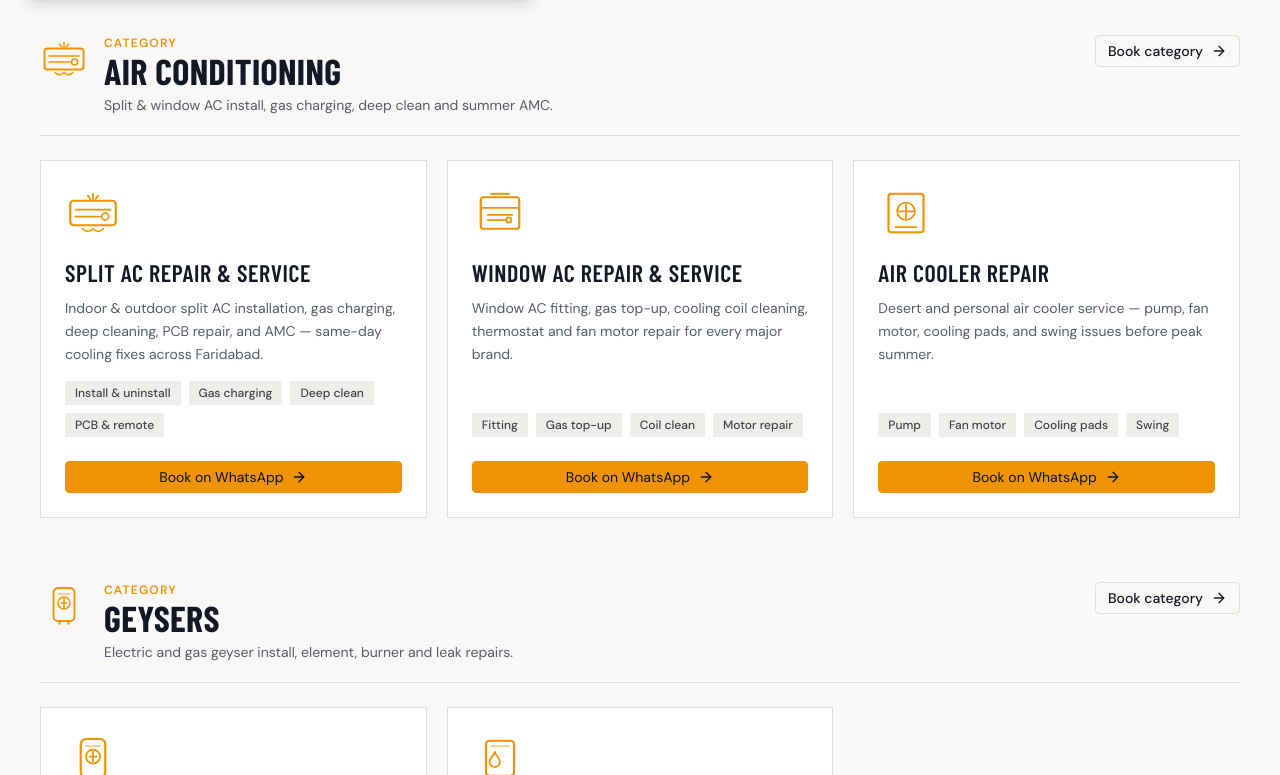
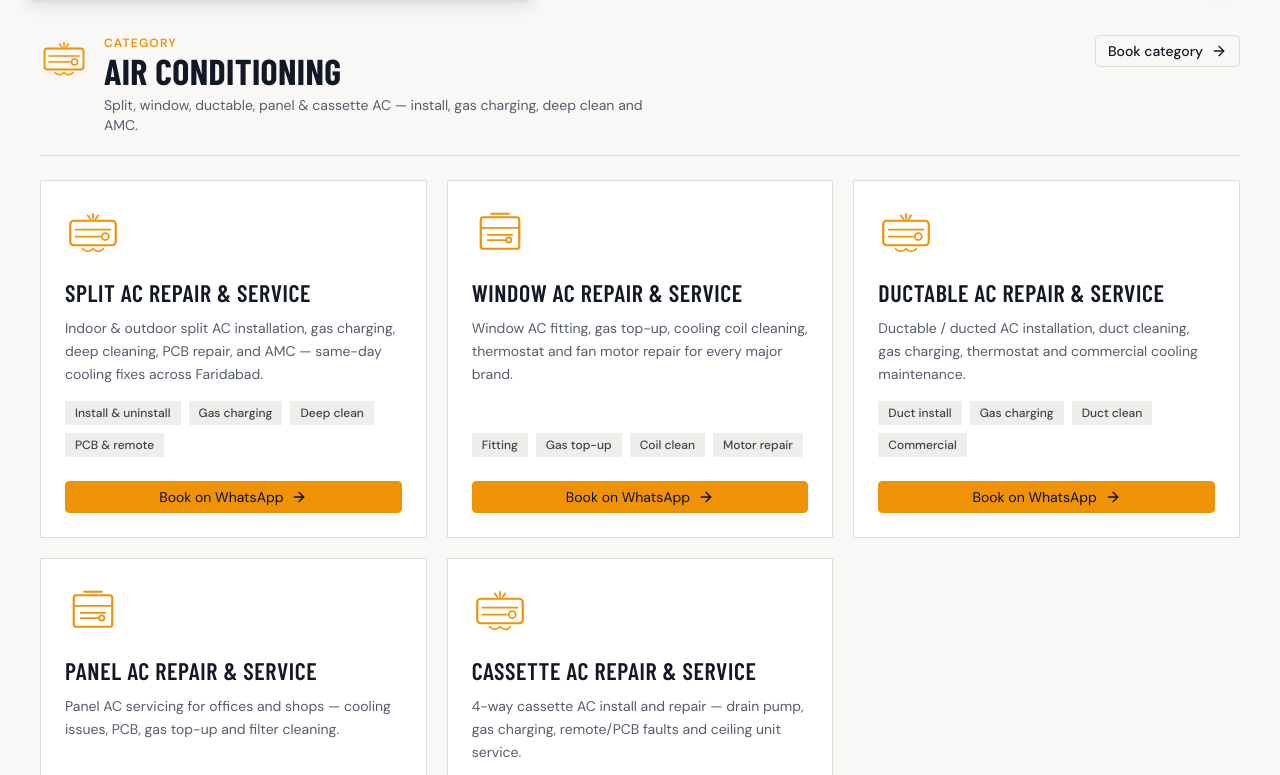
Before and after one commit to ijpkaushik/naveen-bhardwaj, a Next.js app: page /services in a window 1280 px wide. Shown: the part 785-1560 px from the top of the page. Built offline with nearby package versions, Linux system fonts and the light colour scheme; no server answers; a web font is replaced by a local one.

Commit message:
Enhance service offerings by updating metadata and descriptions across layout, about, and services components. Introduce new AC service categories including ductable, panel, and cassette AC repairs. Update service icons to reflect the expanded range of services for improved clarity and SEO.

```diff
--- a/app/about/page.tsx
+++ b/app/about/page.tsx
@@ -98,8 +98,8 @@ export default function AboutPage() {
 							</li>
 							<li className="border-l-4 border-primary pl-4">
 								<strong className="block text-foreground">All major appliances</strong>
-								Split &amp; window AC, gas &amp; electric geyser, front / top / semi washers,
-								microwave, TV, fridge, RO &amp; more — one trusted number.
+								Split, window, ductable, panel &amp; cassette AC, gas &amp; electric geyser,
+								washers, microwave, TV, fridge, RO &amp; more — one trusted number.
 							</li>
 							<li className="border-l-4 border-primary pl-4">
 								<strong className="block text-foreground">AMC that actually helps</strong>
--- a/app/layout.tsx
+++ b/app/layout.tsx
@@ -36,7 +36,10 @@ export const metadata: Metadata = {
     "Bhardwaj Aircon",
     "Naveen Bhardwaj",
     "split AC repair Faridabad",
-    "window AC repair Faridabad",
+		"window AC repair Faridabad",
+		"ductable AC repair Faridabad",
+		"cassette AC repair Faridabad",
+		"panel AC repair Faridabad",
     "electric geyser repair",
     "gas geyser repair",
     "front load washing machine repair",
--- a/app/services/layout.tsx
+++ b/app/services/layout.tsx
@@ -4,7 +4,7 @@ import { business } from "@/constants/business";
 export const metadata: Metadata = {
 	title: "Services",
 	description:
-		"Split & window AC, gas & electric geyser, front/top/semi washing machines, microwave, TV, fridge, RO and more — repair in Faridabad by Bhardwaj Aircon.",
+		"Split, window, ductable, panel & cassette AC, geyser, washing machines, microwave, TV, fridge, RO and more — repair in Faridabad by Bhardwaj Aircon.",
 	openGraph: {
 		title: `Services | ${business.shortName}`,
 		description:
--- a/components/vectors/ServiceIcons.tsx
+++ b/components/vectors/ServiceIcons.tsx
@@ -242,6 +242,9 @@ export function AmcIcon({ className }: IconProps) {
 export const serviceIconMap = {
 	"split-ac": AcIcon,
 	"window-ac": WindowAcIcon,
+	"ductable-ac": AcIcon,
+	"panel-ac": WindowAcIcon,
+	"cassette-ac": AcIcon,
 	electrical: ElectricalIcon,
 	"electric-geyser": GeyserIcon,
 	"gas-geyser": GasGeyserIcon,
--- a/constants/services.ts
+++ b/constants/services.ts
@@ -30,7 +30,8 @@ export const serviceCategories: ServiceCategory[] = [
 	{
 		id: "cooling",
 		title: "Air Conditioning",
-		blurb: "Split & window AC install, gas charging, deep clean and summer AMC.",
+		blurb:
+			"Split, window, ductable, panel & cassette AC — install, gas charging, deep clean and AMC.",
 		iconId: "split-ac",
 	},
 	{
@@ -97,13 +98,31 @@ export const services: Service[] = [
 		highlights: ["Fitting", "Gas top-up", "Coil clean", "Motor repair"],
 	},
 	{
-		id: "air-cooler",
+		id: "ductable-ac",
 		categoryId: "cooling",
-		title: "Air Cooler Repair",
-		shortTitle: "Air Cooler",
+		title: "Ductable AC Repair & Service",
+		shortTitle: "Ductable AC",
 		description:
-			"Desert and personal air cooler service — pump, fan motor, cooling pads, and swing issues before peak summer.",
-		highlights: ["Pump", "Fan motor", "Cooling pads", "Swing"],
+			"Ductable / ducted AC installation, duct cleaning, gas charging, thermostat and commercial cooling maintenance.",
+		highlights: ["Duct install", "Gas charging", "Duct clean", "Commercial"],
+	},
+	{
+		id: "panel-ac",
+		categoryId: "cooling",
+		title: "Panel AC Repair & Service",
+		shortTitle: "Panel AC",
+		description:
+			"Panel AC servicing for offices and shops — cooling issues, PCB, gas top-up and filter cleaning.",
+		highlights: ["Office & shop", "Gas top-up", "PCB", "Filter clean"],
+	},
+	{
+		id: "cassette-ac",
+		categoryId: "cooling",
+		title: "Cassette AC Repair & Service",
+		shortTitle: "Cassette AC",
+		description:
+			"4-way cassette AC install and repair — drain pump, gas charging, remote/PCB faults and ceiling unit service.",
+		highlights: ["4-way cassette", "Drain pump", "Gas charging", "Ceiling unit"],
 	},
 	{
 		id: "electric-geyser",
@@ -241,6 +260,15 @@ export const services: Service[] = [
 		highlights: ["Ceiling fan", "Capacitor", "Regulator", "Exhaust"],
 	},
 	{
+		id: "air-cooler",
+		categoryId: "home-electronics",
+		title: "Air Cooler Repair",
+		shortTitle: "Air Cooler",
+		description:
+			"Desert and personal air cooler service — pump, fan motor, cooling pads, and swing issues before peak summer.",
+		highlights: ["Pump", "Fan motor", "Cooling pads", "Swing"],
+	},
+	{
 		id: "electrical",
 		categoryId: "electrical",
 		title: "Electrical Wiring & Maintenance",
```
